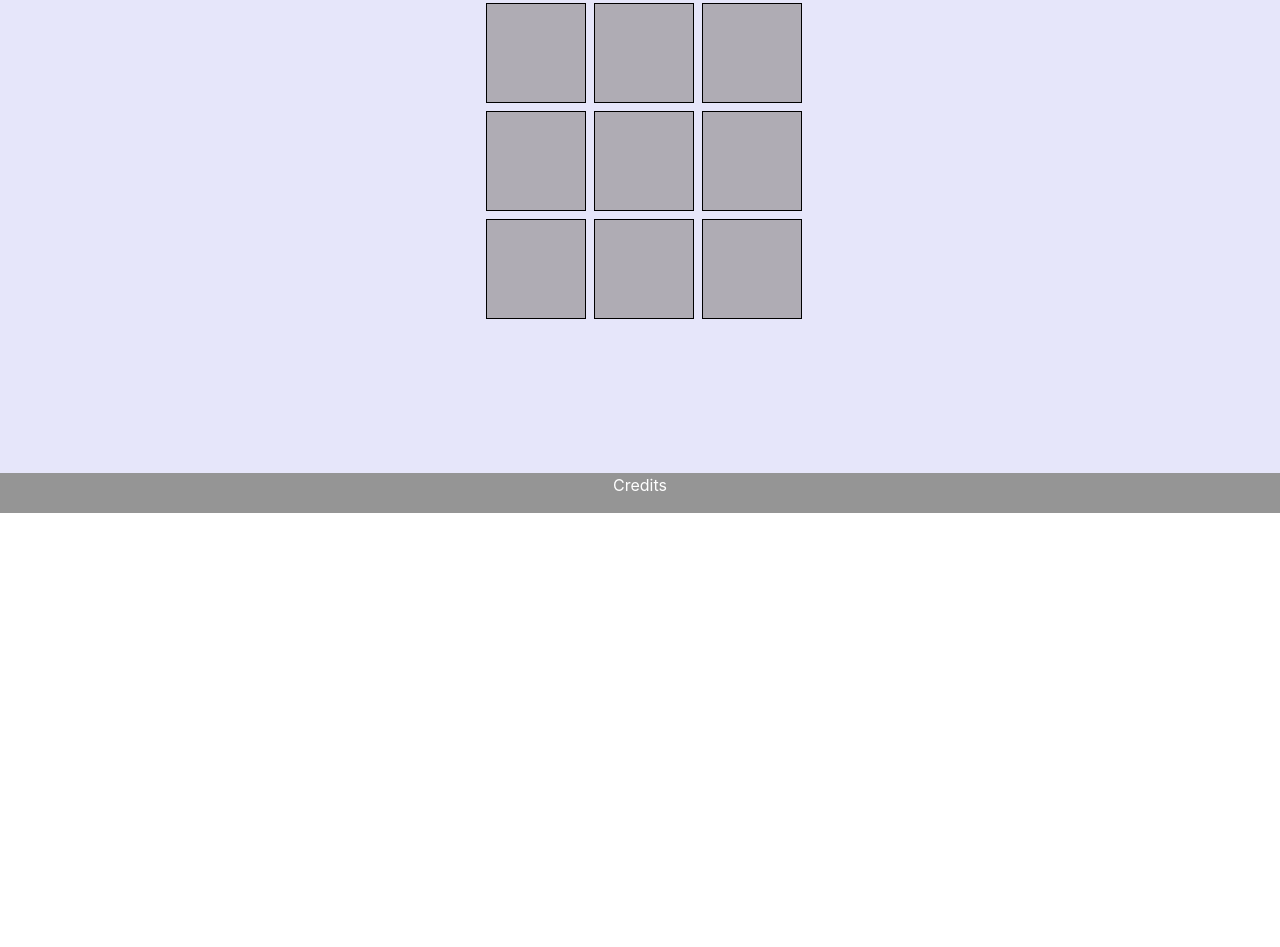
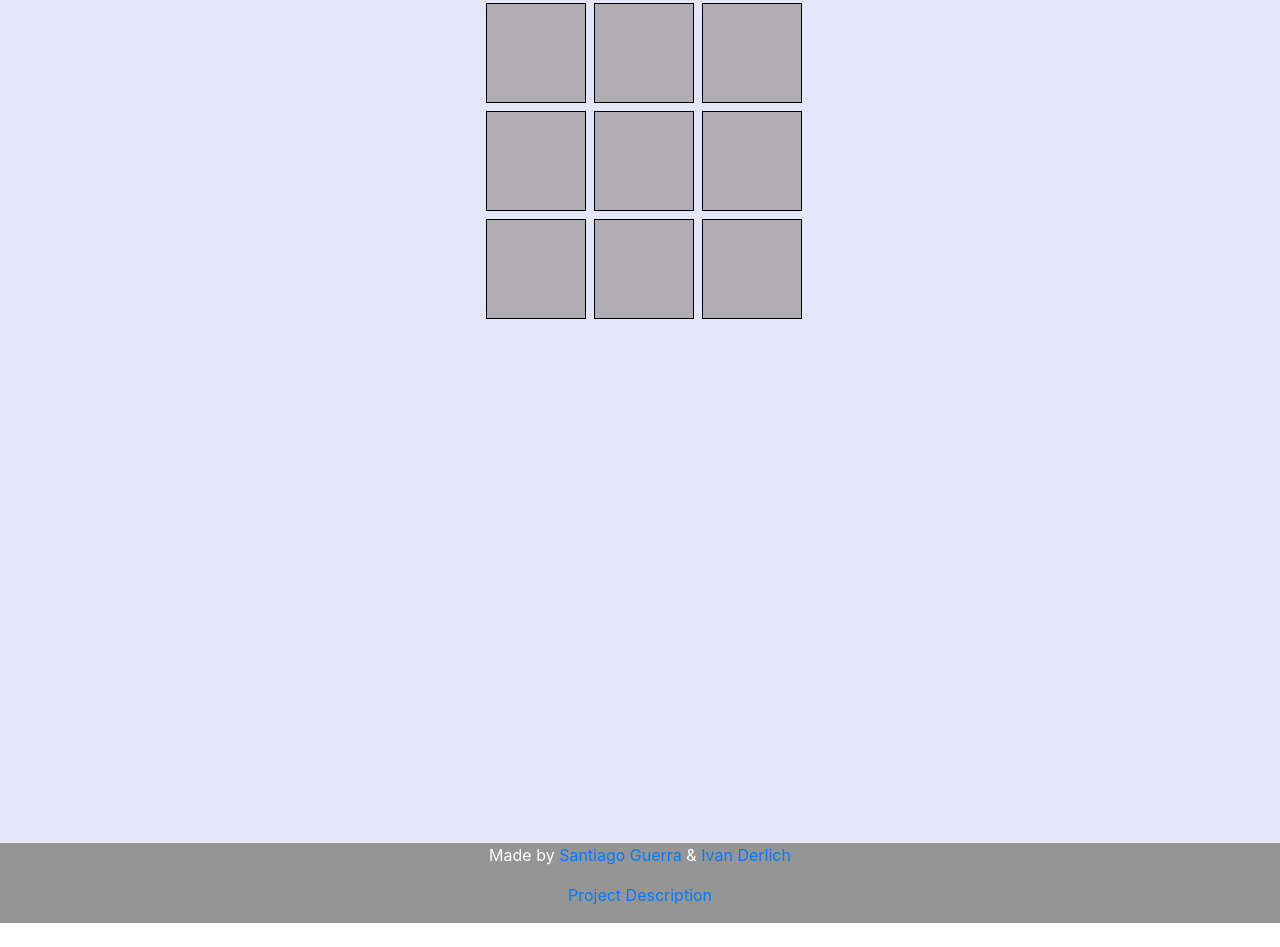
Before and after one commit to SantiagoGuerra/tic-tac-toe-javascript, a website: page index.html in a window 1280 px wide. Shown: the part 287-1234 px from the top of the page. Before the commit the page ends 800 px from the top, so only its background shows below. Drawn offline with nearby package versions, Linux system fonts and the light colour scheme.

Commit message:
Add some style

```diff
--- a/index.html
+++ b/index.html
@@ -48,7 +48,10 @@
 
 
   </main>
-  <footer><p>Credits</p></footer>
+  <footer class="align-baseline">
+    <p>Made by <a href="https://github.com/SantiagoGuerra/">Santiago Guerra</a> & <a href="https://github.com/IvanDerlich/">Ivan Derlich</a></p
+    <p><a href="https://github.com/SantiagoGuerra/tic-tac-toe-javascript">Project Description</a></p>
+    ></footer>
 </body>
   <script src="scripts/logic.js"></script>
   <script src="scripts/dom/load.js"></script>
--- a/styles/main.css
+++ b/styles/main.css
@@ -9,7 +9,7 @@ header{
 
 main{
   background-color: lavender;
-  height: 85vh;
+  /*height: 85vh;*/
   padding-top: 30px;
   padding-bottom: 500px;
 }
@@ -57,12 +57,9 @@ footer{
 }
 
 footer {
-  position: fixed;
-  left: 0;
-  bottom: 0;
   width: 100%;
   background-color: rgb(149, 149, 149);
   color: white;
   text-align: center;
-  height: 5vh;
+  height: 10vh;
 }
```
